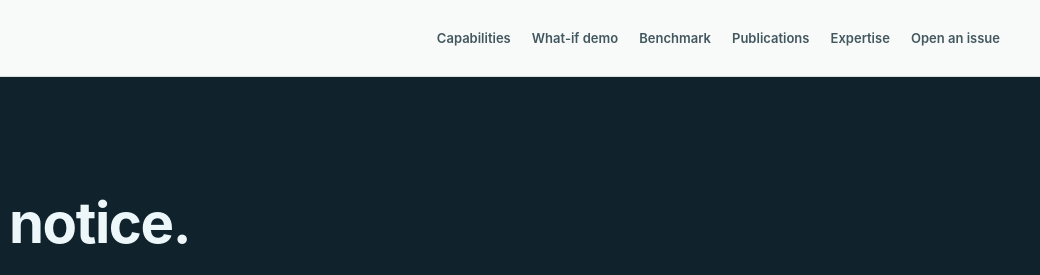
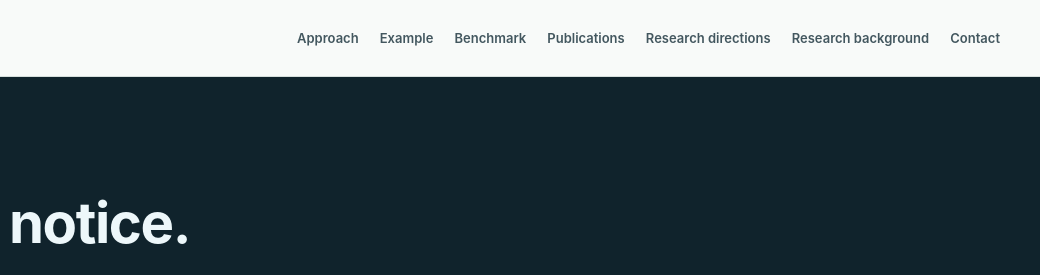
Before and after one commit to FTamas77/mira-causal-ai-site, a plain HTML site: page privacy.html in a window 1280 px wide. Shown: the top 275 px of the page, 240-1280 px from the left. Drawn offline with Linux system fonts and the light colour scheme.

Commit message:
Align page navigation and headings with research-site presentation

```diff
--- a/privacy.html
+++ b/privacy.html
@@ -22,12 +22,13 @@
     <div class="container header-inner">
       <a class="brand" href="./" aria-label="mira Causal AI homepage"><span class="brand-symbol" aria-hidden="true">m<span>.</span></span><span class="brand-name">mira <small>CAUSAL AI</small></span></a>
       <nav class="primary-nav" aria-label="Main navigation">
-  <a href="./#research">Capabilities</a>
-  <a href="demo.html#what-if">What-if demo</a>
+  <a href="./#research">Approach</a>
+  <a href="demo.html#what-if">Example</a>
   <a href="benchmark.html">Benchmark</a>
   <a href="./#publications">Publications</a>
-  <a href="./#expertise">Expertise</a>
-  <a href="https://github.com/FTamas77/mira-causal-ai-site/issues/new">Open an issue</a>
+  <a href="./#research-directions">Research directions</a>
+  <a href="./#expertise">Research background</a>
+  <a href="https://github.com/FTamas77/mira-causal-ai-site/issues/new">Contact</a>
 </nav>
     </div>
   </header>
@@ -44,8 +45,8 @@
 </main>
   <footer class="site-footer">
   <div class="container footer-main">
-    <div><a class="footer-brand" href="./">mira<span>.</span> <small>CAUSAL AI</small></a><p>Understand why. Explore what if.</p></div>
-    <div class="footer-links"><span class="footer-label">Explore</span><a href="./#research">Capabilities</a><a href="demo.html#what-if">What-if demo</a><a href="benchmark.html">Benchmark</a><a href="./#publications">Publications</a><a href="./#expertise">Expertise</a></div>
+    <div><a class="footer-brand" href="./">mira<span>.</span> <small>CAUSAL AI</small></a><p>Bringing causal intelligence to generative AI.</p></div>
+    <div class="footer-links"><span class="footer-label">Explore</span><a href="./#research">Approach</a><a href="demo.html#what-if">Example</a><a href="benchmark.html">Benchmark</a><a href="./#publications">Publications</a><a href="./#research-directions">Research directions</a><a href="./#expertise">Research background</a></div>
     <div class="footer-links"><span class="footer-label">Information</span><a href="support.html">Support</a><a href="privacy.html">Privacy</a><a href="terms.html">Terms</a></div>
   </div>
   <div class="container footer-bottom"><span>mira Causal AI</span><span>Research &amp; Engineering</span></div>
```
